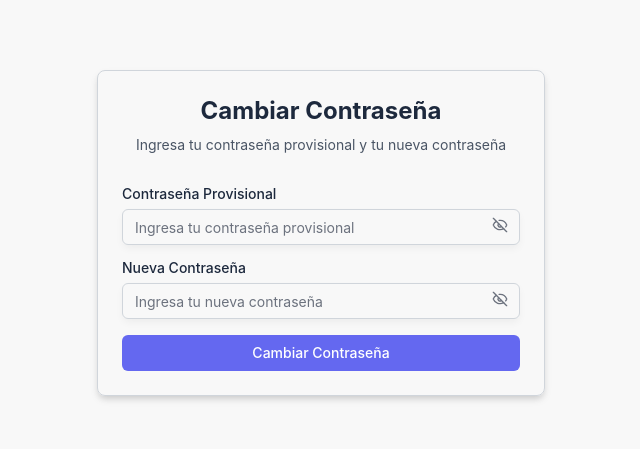
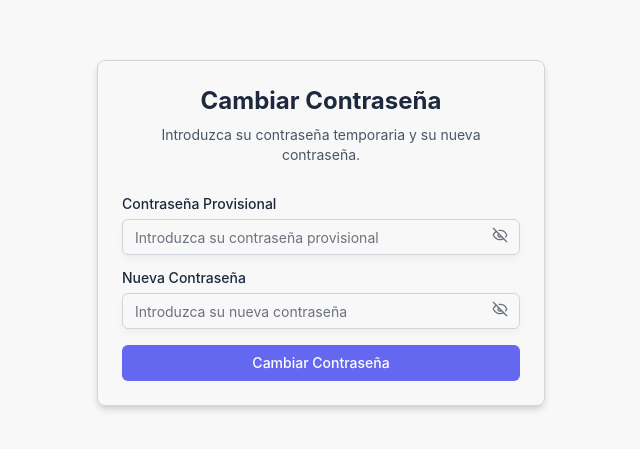
Before and after one commit to franklinserif/estbel-client, a Next.js app: page /auth/change-password in a window 1280 px wide. Shown: the part 167-616 px from the top of the page, without its empty margins (319-959 px from the left). Built offline with nearby package versions, Linux system fonts and the light colour scheme.

Commit message:
fix(auth): update Spanish text in Change Password page for improved clarity

```diff
--- a/src/app/auth/change-password/page.tsx
+++ b/src/app/auth/change-password/page.tsx
@@ -12,8 +12,9 @@ import {
   FormMessage,
 } from "@/components/ui/Form";
 import { Input } from "@/components/Input";
-import { formChangePasswordSchema, CHANGE_PASSWORD_DEFAULT_VALUES } from "@/schemas/auth";
+import { formChangePasswordSchema } from "@/schemas/auth";
 import { TChangePasswordSchema } from "@/interfaces/auth";
+import { CHANGE_PASSWORD_DEFAULT_VALUES } from "@/app/constants/auth";
 
 export default function ChangePasswordPage() {
   const form = useForm<TChangePasswordSchema>({
@@ -32,7 +33,7 @@ export default function ChangePasswordPage() {
         <div className="text-center">
           <h1 className="text-2xl font-bold">Cambiar Contraseña</h1>
           <p className="mt-2 text-sm text-gray-600">
-            Ingresa tu contraseña provisional y tu nueva contraseña
+            Introduzca su contraseña temporaria y su nueva contraseña.
           </p>
         </div>
         <Form {...form}>
@@ -46,7 +47,7 @@ export default function ChangePasswordPage() {
                   <FormControl>
                     <Input
                       type="password"
-                      placeholder="Ingresa tu contraseña provisional"
+                      placeholder="Introduzca su contraseña provisional"
                       {...field}
                     />
                   </FormControl>
@@ -63,7 +64,7 @@ export default function ChangePasswordPage() {
                   <FormControl>
                     <Input
                       type="password"
-                      placeholder="Ingresa tu nueva contraseña"
+                      placeholder="Introduzca su nueva contraseña"
                       {...field}
                     />
                   </FormControl>
```
